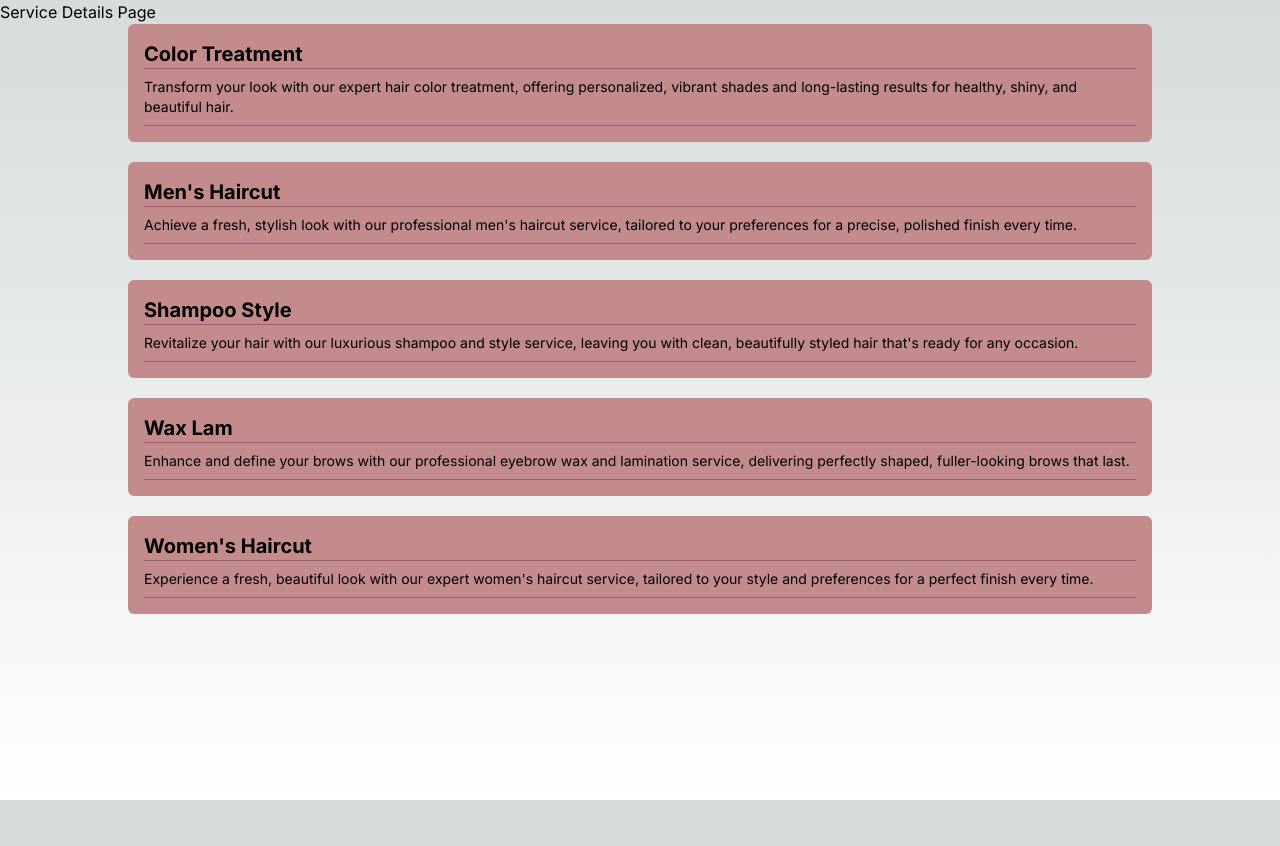
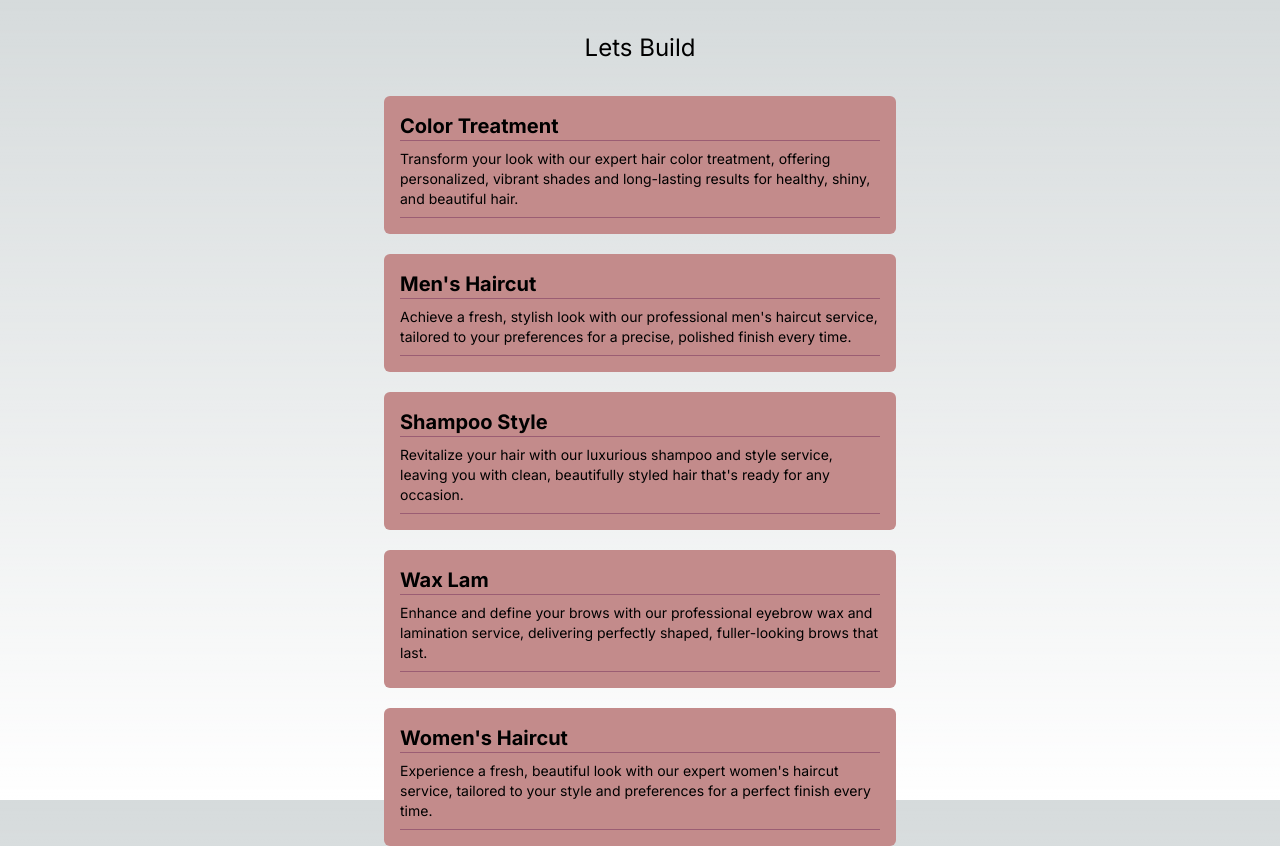
Before and after one commit to clucero36/appointments, a Next.js app in the folder app-router-appointments/: page /service-details in a window 1280 px wide. Before the commit the page ends 800 px from the top, so only its background shows below. Built offline with nearby package versions, Linux system fonts and the light colour scheme.

Commit message:
Service Details Page Text Update, Bookable Services to render Services

```diff
--- a/app-router-appointments/app/bookable-services/page.js
+++ b/app-router-appointments/app/bookable-services/page.js
@@ -1,8 +1,12 @@
 
-
+import Services from "../ui/Services";
 
 export default function Page() {
+
   return (
-    <div>Bookable Services Page</div>
+    <div>
+      <div>Select a Service</div>
+      <Services />
+    </div>
   )
 }
--- a/app-router-appointments/app/service-details/page.js
+++ b/app-router-appointments/app/service-details/page.js
@@ -11,9 +11,9 @@ export default function Page() {
   })
 
   return (
-    <div className="h-svh">
-      <div>Service Details Page</div>
-      <div className='flex flex-col w-4/5 my-0 mx-auto gap-5'>
+    <div className='h-svh'>
+      <div className='text-2xl text-center p-8'>Lets Build</div>
+      <div className='flex flex-col w-2/5 my-0 mx-auto gap-5'>
         {renderedServices}
       </div>
     </div>
```
